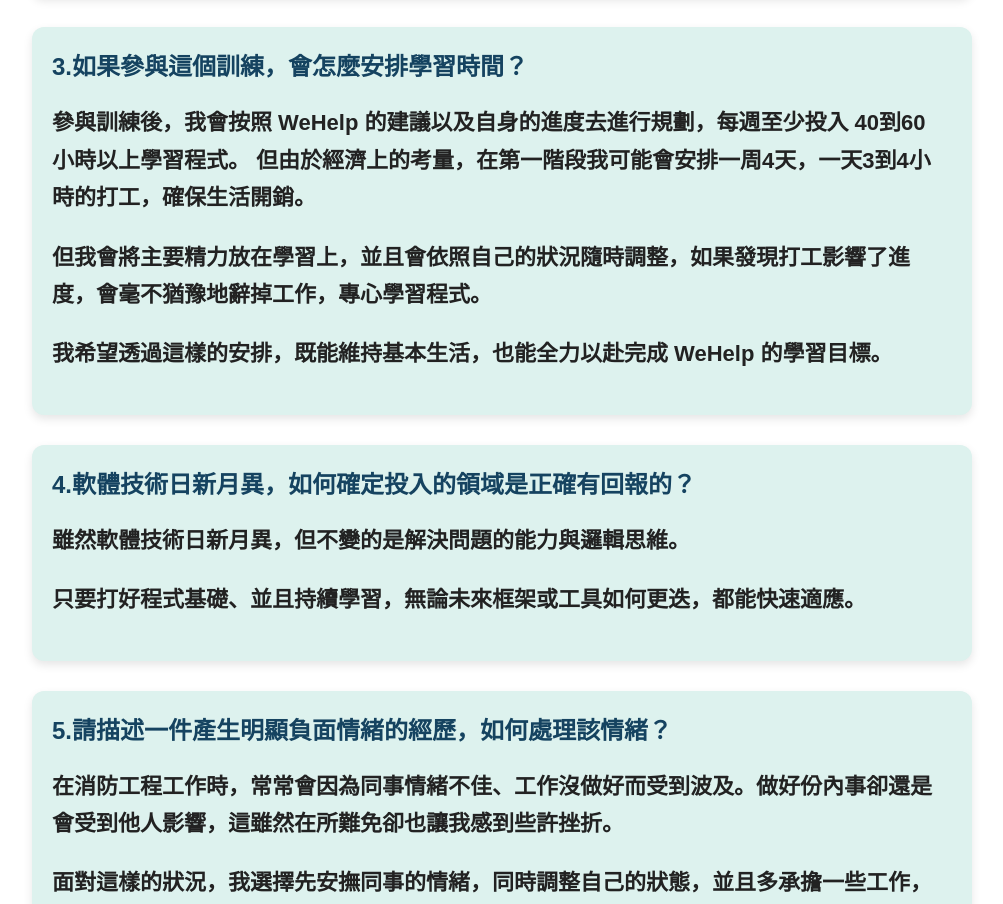
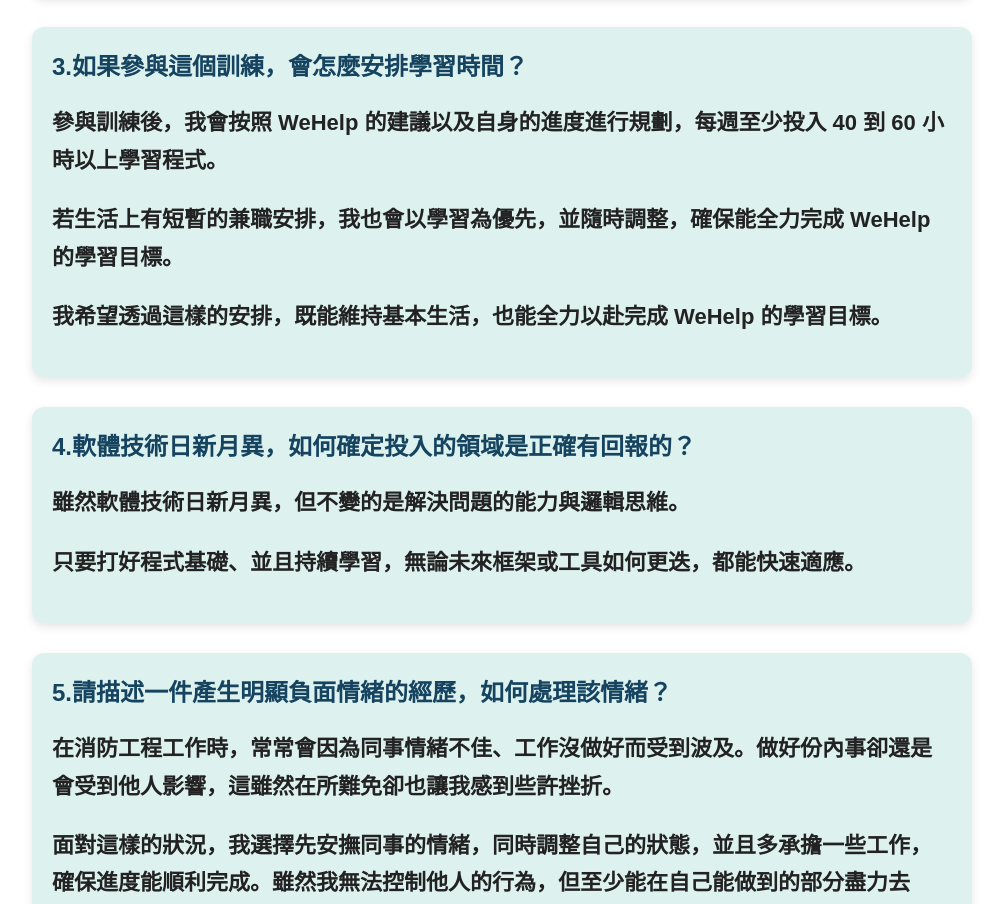
Before and after one commit to heartwar9420/wehelp-application, a plain HTML site: page index.html in a window 1280 px wide. Shown: the part 1199-2103 px from the top of the page, without its empty margins (138-1141 px from the left). Drawn offline with Linux system fonts and the light colour scheme.

Commit message:
Add files via upload

```diff
--- a/index.html
+++ b/index.html
@@ -44,11 +44,10 @@
             <div class="question">3.如果參與這個訓練，會怎麼安排學習時間？
             <div class="answer">
                 <p>
-                參與訓練後，我會按照 WeHelp 的建議以及自身的進度去進行規劃，每週至少投入 40到60 小時以上學習程式。
-                但由於經濟上的考量，在第一階段我可能會安排一周4天，一天3到4小時的打工，確保生活開銷。
+                參與訓練後，我會按照 WeHelp 的建議以及自身的進度進行規劃，每週至少投入 40 到 60 小時以上學習程式。
                 </p>
                 <p>
-                但我會將主要精力放在學習上，並且會依照自己的狀況隨時調整，如果發現打工影響了進度，會毫不猶豫地辭掉工作，專心學習程式。
+                若生活上有短暫的兼職安排，我也會以學習為優先，並隨時調整，確保能全力完成 WeHelp 的學習目標。
                 </p>
                 <p>
                 我希望透過這樣的安排，既能維持基本生活，也能全力以赴完成 WeHelp 的學習目標。
```
